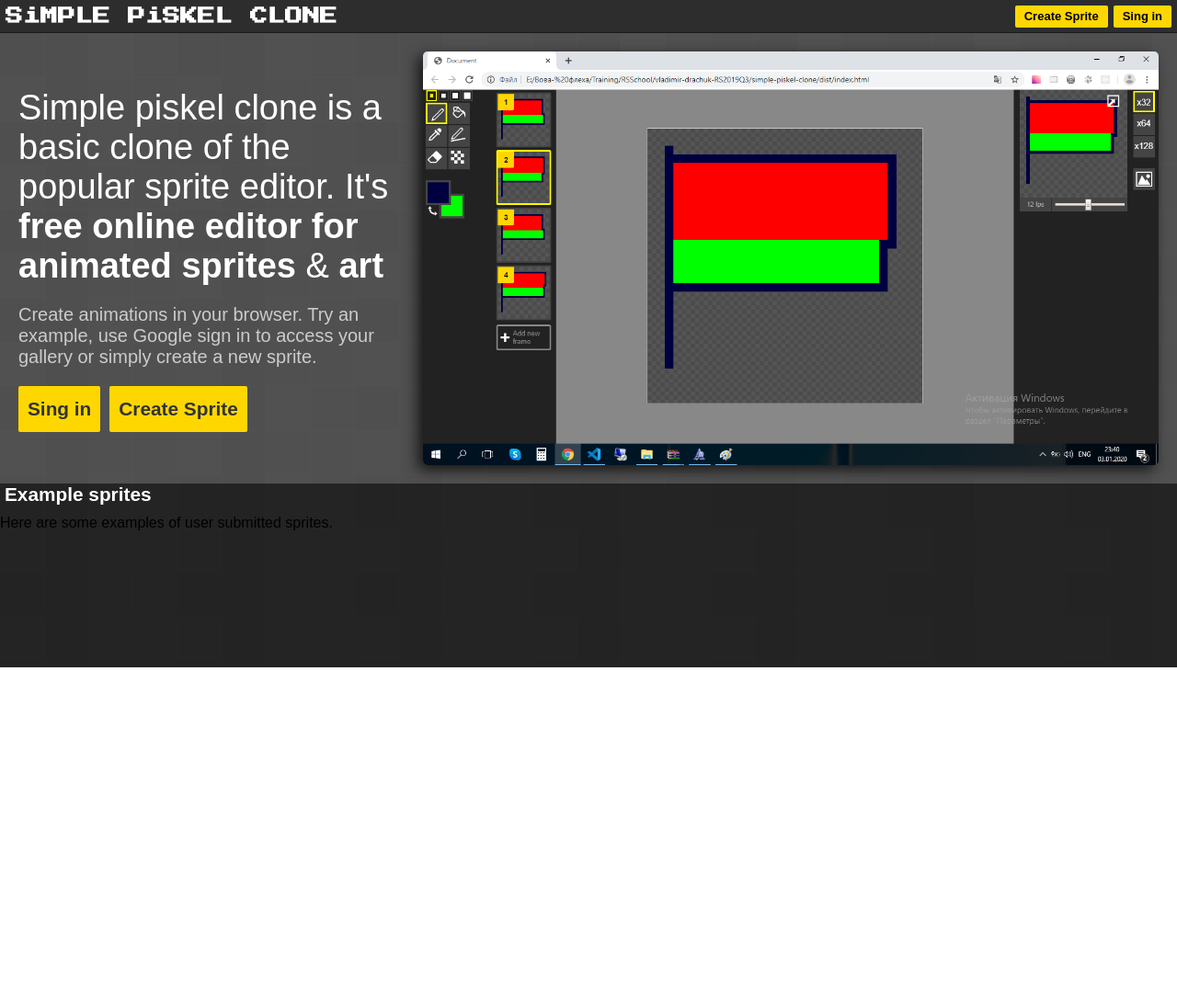
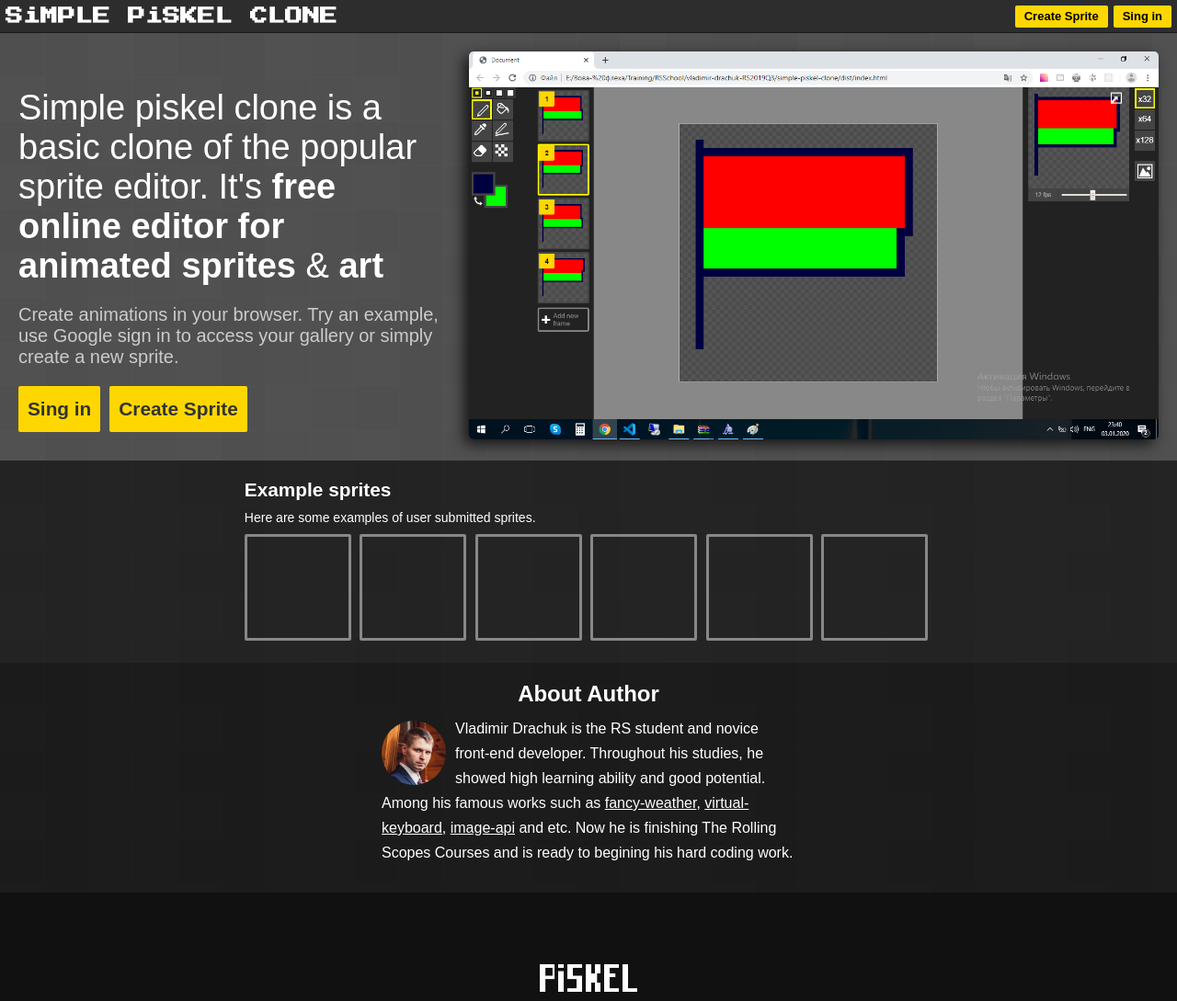
Before and after one commit to vladimir-drachuk/simple-piskel-clone, a plain HTML site: page index.html in a window 1280 px wide. Shown: the whole page at 92% size. Before the commit the page ends 800 px from the top, so only its background shows below. Drawn offline with Linux system fonts and the light colour scheme.

Commit message:
feat: complete layout

```diff
--- a/index.html
+++ b/index.html
@@ -17,6 +17,7 @@
     </header>
     <main>
         <section class="about-app">
+            <div class="container">
                 <div class="about-app__text">
                     <h2>Simple piskel clone is a basic clone of the popular sprite editor.
                         It's <strong> free online editor for animated sprites</strong> & <strong>art</strong></h2>
@@ -30,11 +31,41 @@
                 <div class="about-app__screenshot">
                     <img class="screenshot" src="./src/images/table.png" alt="screenshot">
                 </div>
+            </div>
         </section>
         <section class="examples">
+            <div class="container">
+                <div class="canvas-wrapper">
                     <h2>Example sprites</h2>
                     <p>Here are some examples of user submitted sprites.</p>
+                    <canvas></canvas>
+                    <canvas></canvas>
+                    <canvas></canvas>
+                    <canvas></canvas>
+                    <canvas></canvas>
+                    <canvas></canvas>
+                </div>
+            </div>
+        </section>
+        <section class="about-author">
+            <div class="wrapper">
+                <h2>About Author</h2>
+                <div class="about-text">
+                    <img src="src/images/author.jpg" alt="photo">
+                    <p>Vladimir Drachuk is the RS student and novice front-end developer.
+                        Throughout his studies, he showed high learning ability and good potential.
+                        Among his famous works such as <a href="https://vladimir-drachuk.github.io/fancy-weather/">fancy-weather</a>,
+                        <a href="https://vladimir-drachuk.github.io/codejam-virtual-keyboard/">virtual-keyboard</a>,
+                        <a href="http://image-api-vvdra4.netlify.com/">image-api</a> and etc.
+                        Now he is finishing The Rolling Scopes Courses
+                        and is ready to begining his hard coding work.
+                    </p>
+                </div>
+            </div>
         </section>
     </main>
+    <footer>
+        <img src="src/images/logo_transparent_small_compact.png">
+    </footer>
 </body>
 </html>
--- a/src/style.css
+++ b/src/style.css
@@ -8,6 +8,13 @@
     margin: 0;
     box-sizing: border-box;
     font-family: sans-serif;
+    color: white;
+}
+
+.container {
+    max-width: 1440px;
+    min-width: 1230px;
+    margin: 0 auto;
 }
 
 header {
@@ -21,7 +28,6 @@ header {
 
 h1 {
     font-family: 'Press Start 2P';
-    color: white;
     font-size: 19px;
     margin-left: 6px;
 }
@@ -53,9 +59,12 @@ header .nav-button:hover {
 }
 
 .about-app {
+    background: url(images/background.png);
+}
+
+.about-app .container {
     display: flex;
-    background: url(images/background.png);
-    height: 490px;
+    height: 465px;
     padding: 20px;
 }
 
@@ -66,7 +75,6 @@ header .nav-button:hover {
 .about-app__text h2{
     font-weight: 400;
     font-size: 38px;
-    color: white;
 }
 
 .about-app__text p{
@@ -76,7 +84,7 @@ header .nav-button:hover {
 }
 
 .about-app .screenshot {
-    width: 800px;
+    width: 750px;
     border-radius: 5px;
     box-shadow: -5px 5px 15px 0px rgba(0,0,0,0.75);
 
@@ -106,7 +114,7 @@ header .nav-button:hover {
 
 .examples {
     position: relative;
-    height: 200px;
+    height: 220px;
     background: url(images/background.png);
     z-index: -1;
 }
@@ -116,17 +124,90 @@ header .nav-button:hover {
     position: absolute;
     top: 0;
     left: 0;
-    height: 200px;
+    height: 100%;
     width: 100%;
     background-color: rgba(0, 0, 0, 0.55);
     z-index: -1;
 }
 
+.examples .container {
+    display: flex;
+    padding-top: 20px;
+    justify-content: center;
+}
+
 .examples h2 {
-    color: white;
-    margin-left: 5px;
     font-size: 1.3em;
     margin-top: 0;
     margin-bottom: 10px;
     text-shadow: none;
 }
+
+.examples p {
+    font-size: 14px;
+}
+
+canvas {
+    width: 116px;
+    height: 116px;
+    border: 3px solid #888;
+    border-radius: 2px;
+    margin: 10px 5px 0 0;
+}
+
+.about-author {
+    position: relative;
+    height: 250px;
+    background: url(images/background.png);
+}
+
+.about-author .wrapper {
+    display: flex;
+    width: 100%;
+    height: 100%;
+    flex-direction: column;
+    align-items: center;
+    padding-top: 20px;
+    background-color: rgba(0, 0, 0, 0.65);
+}
+
+.about-author .about-text {
+    width: 450px;
+}
+
+.about-author h2 {
+    margin-bottom: 10px;
+}
+
+.about-author .about-text img{
+    float: left;
+    width: 70px;
+    border-radius: 50px;
+    margin: 5px 10px 0 0 ;
+}
+
+.about-author .about-text p{
+    line-height: 27px;
+    font-size: 16px;
+}
+
+.about-author .about-text a {
+    cursor: pointer;
+}
+
+.about-author .about-text a:hover {
+    opacity: 0.5;
+}
+
+footer {
+    display: flex;
+    justify-content: center;
+    align-items: flex-end;
+    background-color: #111;
+    height: 118px;
+}
+
+footer img {
+    height: 30px;
+    margin-bottom: 10px;
+}
```
Also changed, not shown: src/images/author.jpg (added), src/images/logo_transparent_small_compact.png (added). Lines whose indentation alone changed are shown as unchanged.
